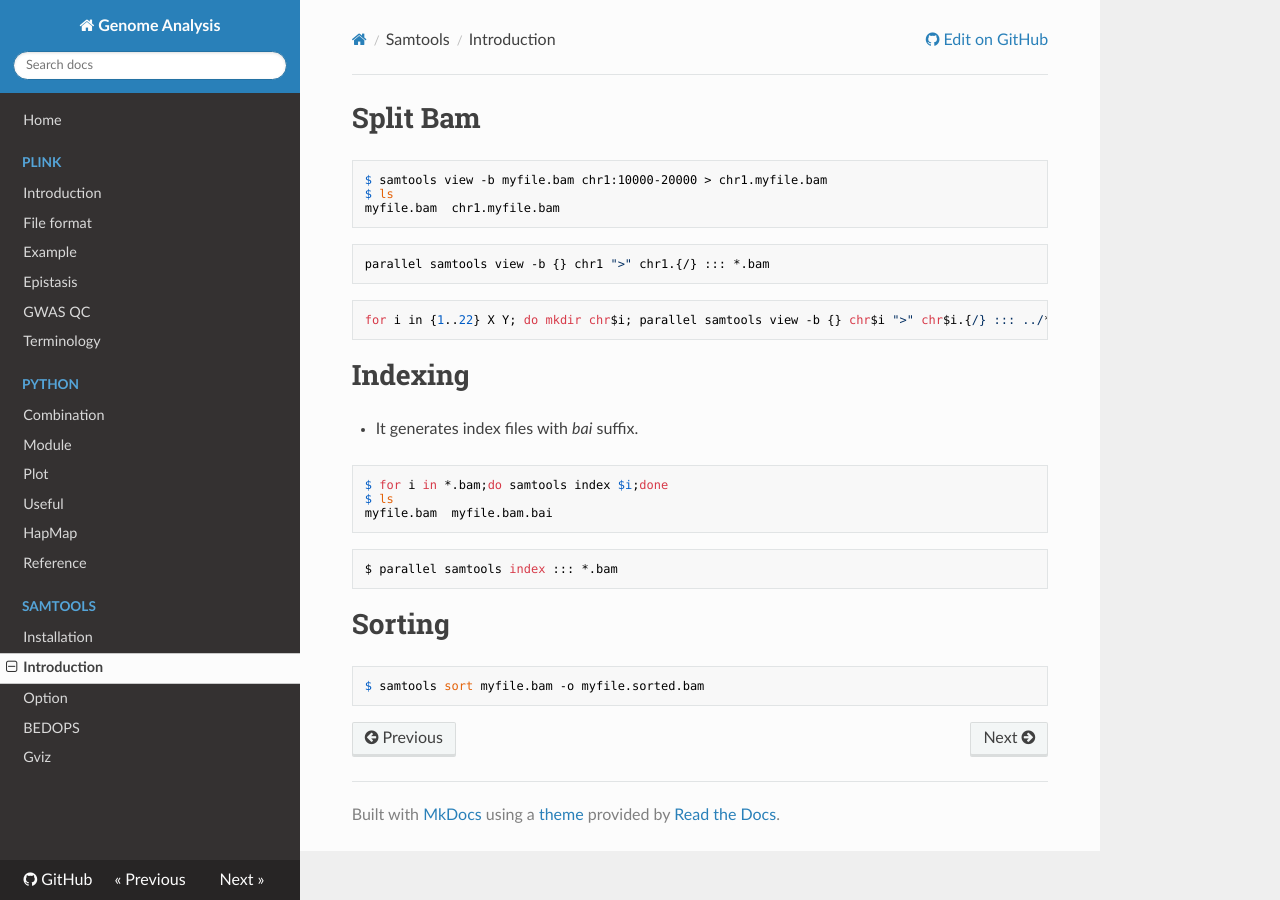
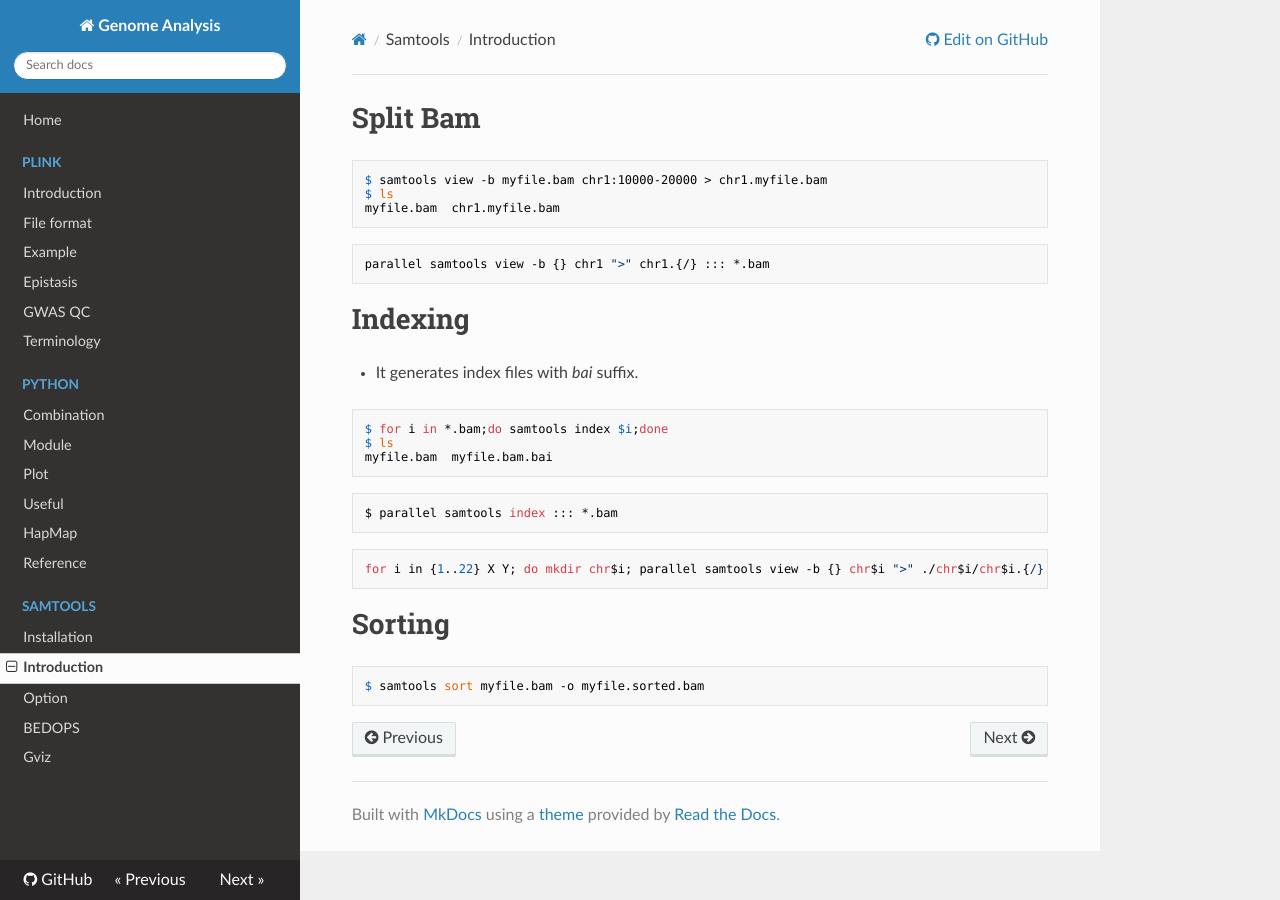
Before and after one commit to WonyoungCho/plink, an MkDocs documentation site: the page built from docs/samtools_int.md, in a window 1280 px wide. Built offline with MkDocs 1.6.1, drawn with Linux system fonts in a browser that asks for light colours; nearby versions of some CDN libraries; old or Windows-style settings are respelled for this version of MkDocs; some of the changed lines change nothing that is shown.

Commit message:
Update samtools_int.md

````diff
--- a/docs/samtools_int.md
+++ b/docs/samtools_int.md
@@ -8,9 +8,7 @@ myfile.bam  chr1.myfile.bam
 ```
 parallel samtools view -b {} chr1 ">" chr1.{/} ::: *.bam
 ```
-```
-for i in {1..22} X Y; do mkdir chr$i; parallel samtools view -b {} chr$i ">" chr$i.{/} ::: ../*.bam; done
-```
+
 
 # Indexing
 - It generates index files with *bai* suffix.
@@ -19,9 +17,12 @@ $ for i in *.bam;do samtools index $i;done
 $ ls
 myfile.bam  myfile.bam.bai
 ```
+```
+$ parallel samtools index ::: *.bam
+```
 
 ```
-$ parallel samtools index ::: *.bam
+for i in {1..22} X Y; do mkdir chr$i; parallel samtools view -b {} chr$i ">" ./chr$i/chr$i.{/} ::: ../*.bam; parallel samtools index ./chr$i/{}::: ./chr$i/*.bam; done
 ```
 
 # Sorting
````
